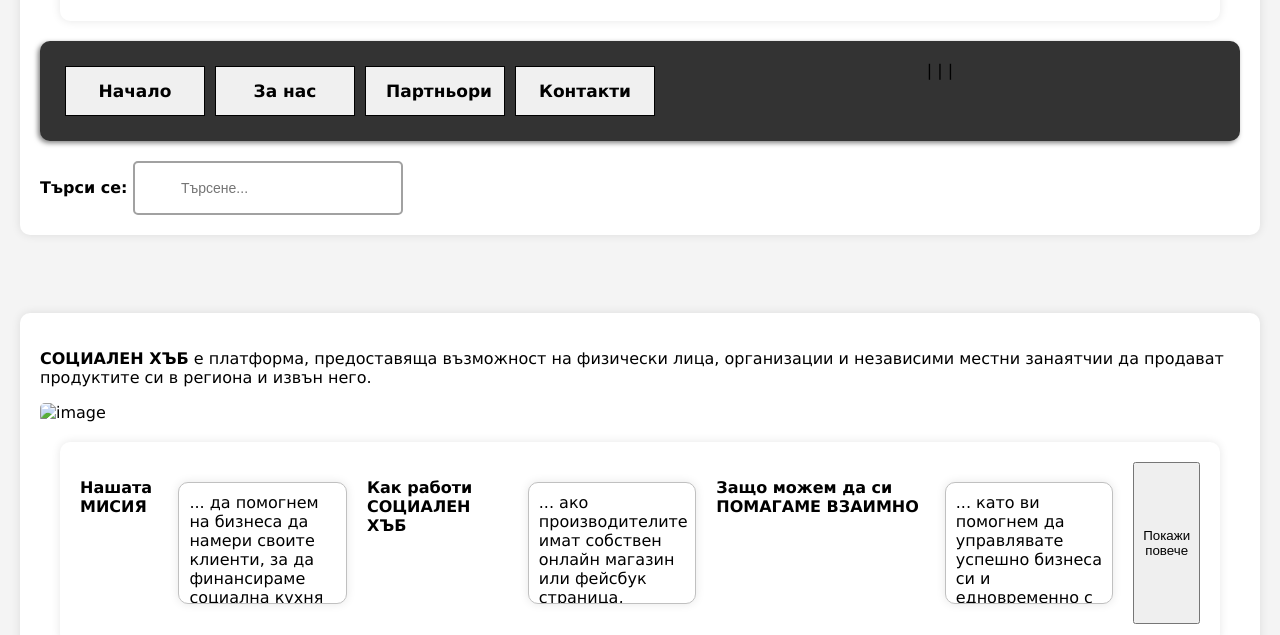
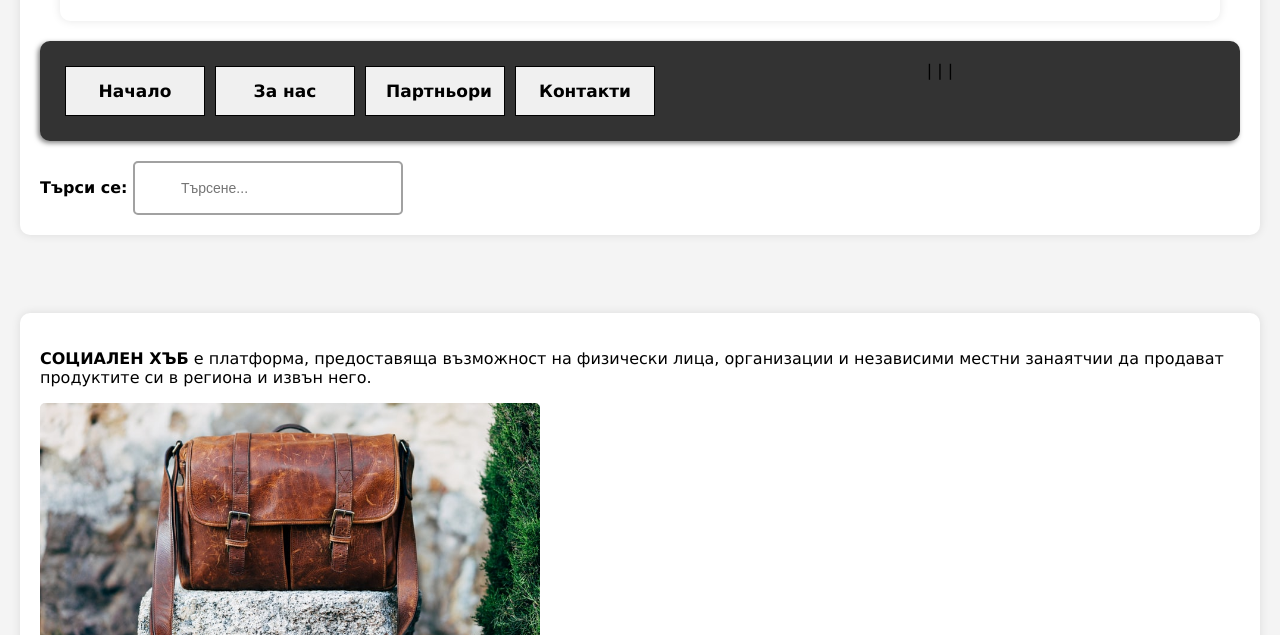
Before and after one commit to idk143-stay/social-hub, a plain HTML site: page index.html in a window 1280 px wide. Shown: the part 165-800 px from the top of the page. Drawn offline with Linux system fonts and the light colour scheme; files whose address does not match are found by name.

Commit message:
Update index.html

```diff
--- a/index.html
+++ b/index.html
@@ -35,7 +35,7 @@
     <div>
 
         <p><b>СОЦИАЛЕН ХЪБ</b> е платформа, предоставяща възможност на физически лица, организации и независими местни занаятчии да продават продуктите си в региона и извън него.</p>
-        <img src="gallery/Picture_1.jpg" alt="image" class="animate-image" width="500">
+        <img src="Picture_1.jpg" alt="image" class="animate-image" width="500">
         <div class="container">
             <p><b>Нашата МИСИЯ</b></p>
             <div class="box">
```
